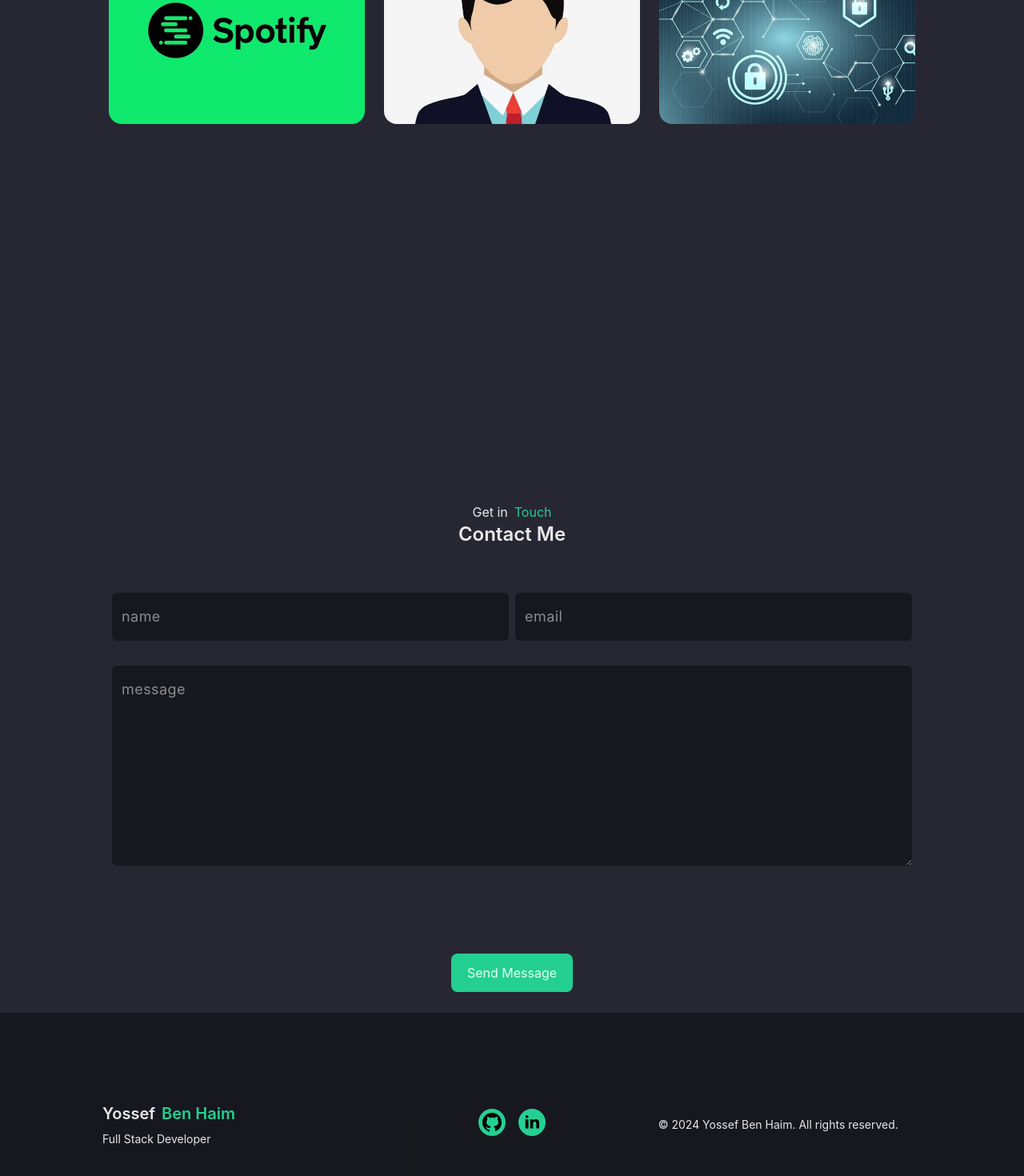
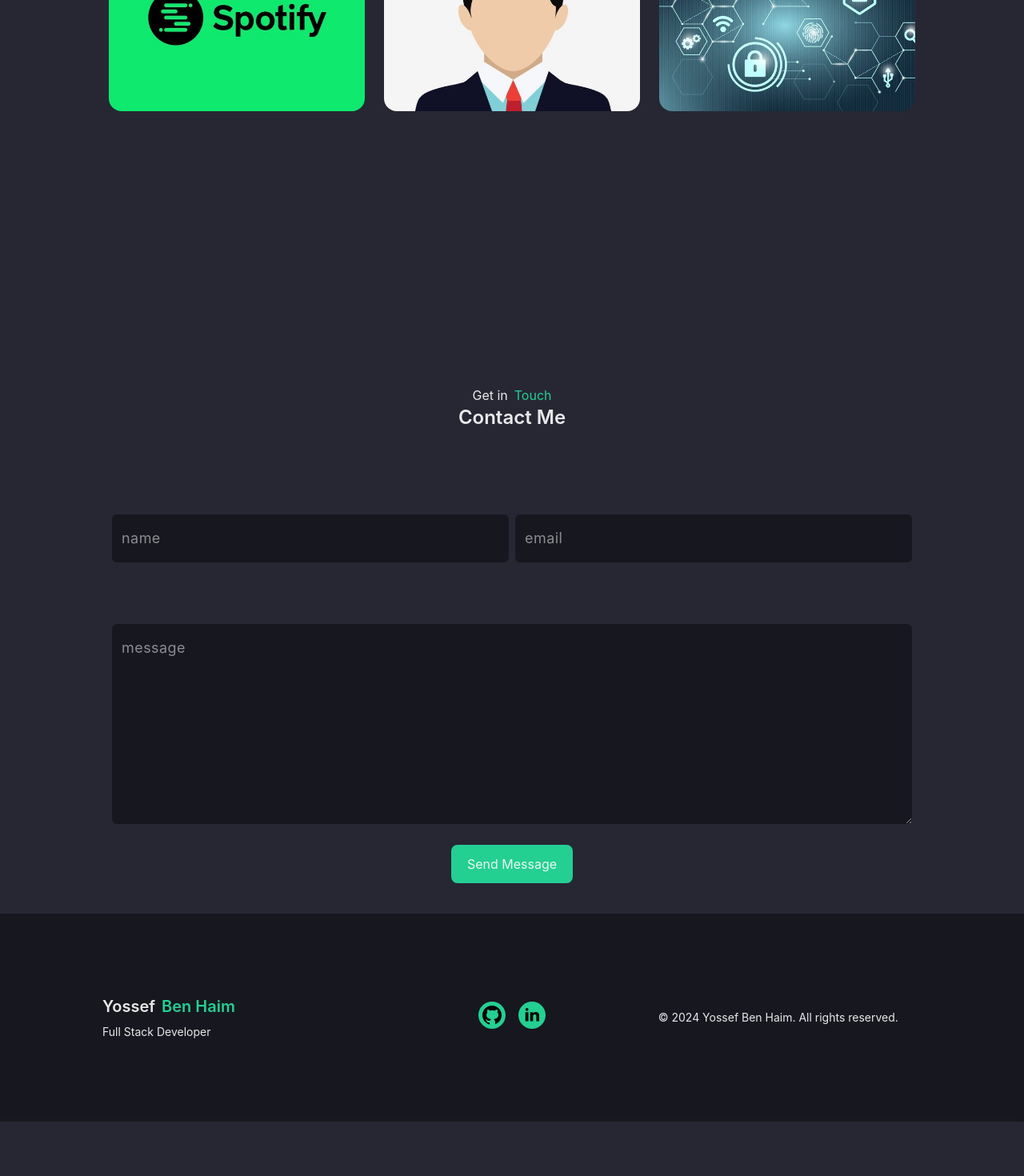
Before and after one commit to yossefbenhaim/myPortfolioWebsite, a React (Vite) app: page / in a window 1280 px wide. Shown: the part 2162-3632 px from the top of the page at 80% size. After the commit the page ends 3564 px from the top, so only its background shows below. Built offline with nearby package versions, Linux system fonts and the light colour scheme; grey boxes are pictures that could not be loaded.

Commit message:
fix(): stayle project

```diff
--- a/src/components/about/skills/skills.tsx
+++ b/src/components/about/skills/skills.tsx
@@ -75,11 +75,11 @@ const Skills = () => {
 					<p className="text-primary-color text-2xl font-semibold">Skills</p>
 				</div>
 			</div>
-			<div className=' animate-slide-in-left w-full h-[10%] flex flex-col justify-center items-center '
+			<div className=' animate-slide-in-left w-full h-full flex flex-col justify-center items-center '
 				ref={containerRef}
 			>
 
-				<div className=' grid  sm:grid-cols-[100px_100px_100px_100px_100px_100px_100px_100px_100px_100px_100px] grid-cols-[70px_70px_70px_70px_70px_70px] grid-rows-[70px_70px_70px_70px]  sm:gap-y-8 sm:gap-x-8  '>
+				<div className='  grid sm:grid-rows-2  sm:grid-cols-[100px_100px_100px_100px_100px_100px_100px_100px_100px_100px_100px] grid-cols-[70px_70px_70px_70px_70px_70px] grid-rows-[70px_70px_70px_70px]  sm:gap-y-8 sm:gap-x-8  '>
 					{SKILLS.map((skill, index) => (
 						<GenericSkill
 							key={index}
--- a/src/components/contact/contact.tsx
+++ b/src/components/contact/contact.tsx
@@ -14,10 +14,10 @@ const Contact = () => {
 	const IsContactWithMe = useAppSelector((state) => state.isContactWithMe.isContactWithMe);
 
 	return (
-		<div className=" w-full h-full ">
+		<div className=" w-full h-full pt-14">
 			{IsContactWithMe ? <ThankYouContact />
 				:
-				<div className='  px-[10%] w-full h-[90vh] flex flex-col gap-5 items-center pt-[5%] pb-[2%] '>
+				<div className='  px-[10%] w-full h-full flex flex-col gap-2 items-center pt-[5%] pb-[2%] '>
 					<Heder title={CONTACT_ME} openingSentence1={GET_IN} openingSentence2={TOUCH} />
 					<ContactForm />
 				</div>
--- a/src/components/contact/contactForm/contactForm.tsx
+++ b/src/components/contact/contactForm/contactForm.tsx
@@ -53,10 +53,10 @@ const ContactForm = () => {
 			<form
 				ref={form}
 				onSubmit={handleSubmit(onSubmit)}
-				className="flex flex-col sm:w-full 2xl:w-[60%]  sm:h-[85%] h-full justify-between items-center animate-slide-in-down"
+				className="py-3 flex flex-col  sm:w-full 2xl:w-[60%]  h-[85%]  items-center animate-slide-in-down"
 			>
 				<div className="w-full h-full flex flex-col justify-between items-center">
-					<div className="p-3 gap-2 sm:h-[20%] w-full flex sm:flex-row flex-col justify-between items-center">
+					<div className="p-3 gap-2 sm:h-[50%] w-full flex sm:flex-row flex-col justify-between items-center">
 						<CustomTextField name={ContactFormKeys.NAME} />
 						<CustomTextField name={ContactFormKeys.EMAIL} />
 					</div>
@@ -64,7 +64,7 @@ const ContactForm = () => {
 						<CustomTextField name={ContactFormKeys.MESSAGE} isTextarea={true} />
 					</div>
 				</div>
-				<div>
+				<div className='h-[10%]'>
 					<GenericButton pathNavigate={PathName.CONTACT} name={SENS_MESSAGE} />
 				</div>
 			</form>
--- a/src/components/projects/projects.tsx
+++ b/src/components/projects/projects.tsx
@@ -53,7 +53,7 @@ const Projects = () => {
 	}
 
 	return (
-		<div className="flex flex-col pt-[6%] px-[10%] gap-5 items-center h-full ">
+		<div className="flex flex-col sm:justify-center  pt-[6%] px-[10%] gap-5 items-center h-full ">
 			<div className="flex flex-col justify-center items-center w-full h-[10%]">
 				<div className="flex flex-row gap-2 animate-slide-in-down ">
 					<p className="text-white/90  ">{MY}</p>
```
